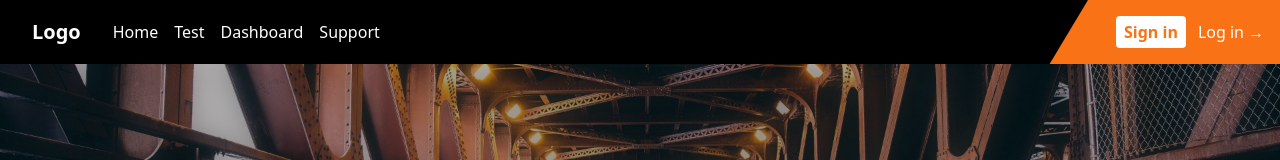
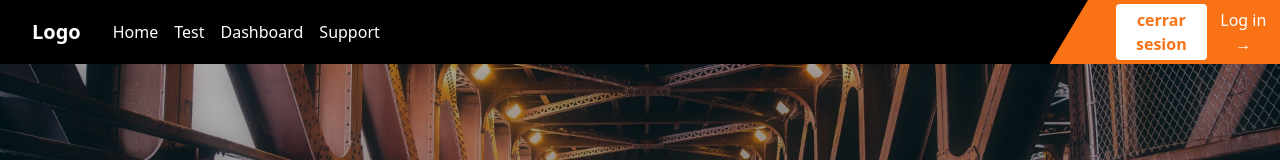
Before and after one commit to avilafelix998/Proyecto-CheckFor, a React (Vite) app in the folder client/: page / in a window 1280 px wide. Shown: the top 160 px of the page. Built offline with nearby package versions, Linux system fonts and the light colour scheme; a web font is replaced by a local one.

Commit message:
se agregó la función de cerrar sesion

```diff
--- a/client/src/components/Navbar.jsx
+++ b/client/src/components/Navbar.jsx
@@ -1,7 +1,7 @@
 import { useState } from "react";
 import { Link } from 'react-router-dom';
 import { motion } from "framer-motion";
-
+import { logoutUsers } from "../services/logoutUsers";
 export const Navbar = () => {
   const [isMenuOpen, setIsMenuOpen] = useState(false);
 
@@ -41,8 +41,11 @@ export const Navbar = () => {
             {/* Mostrar botones solo en pantallas grandes */}
             <div className="hidden md:flex">
               <Link to="/login">
-                <button className="px-2 py-1 mr-2 font-semibold text-orange-500 bg-white rounded hover:bg-gray-100">
-                  Sign in
+                <button
+                className="px-2 py-1 mr-2 font-semibold text-orange-500 bg-white rounded hover:bg-gray-100"
+                onClick={logoutUsers}
+                >
+                  cerrar sesion
                 </button>
               </Link>
               <Link to="/login">
--- a/client/src/services/loginUsers.js
+++ b/client/src/services/loginUsers.js
@@ -18,7 +18,7 @@ export const loginUsers = async (e)=>{
         if (response.ok) {
             const data = await response.json()
             localStorage.setItem("token",data.token)
-            window.location.href = "/home"
+            window.location.href = "/"
         }
         else {
             console.error("error al iniciar sesion")
--- a/client/src/services/logoutUsers.js
+++ b/client/src/services/logoutUsers.js
@@ -8,3 +8,5 @@ const logoutUsers =(e) => {
         alert("Error al cerrar sesión")
     }
 }
+
+export {logoutUsers}
```
